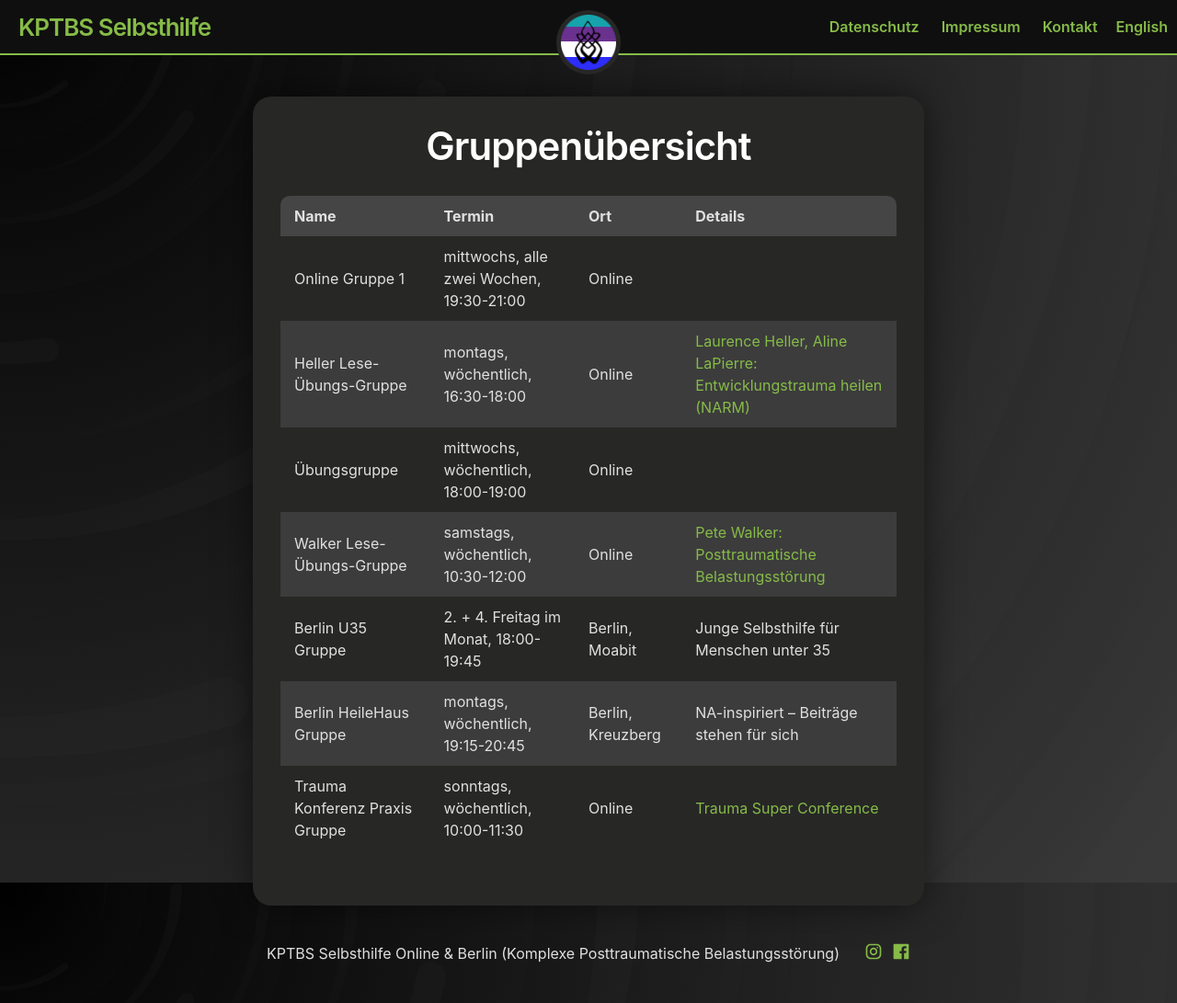
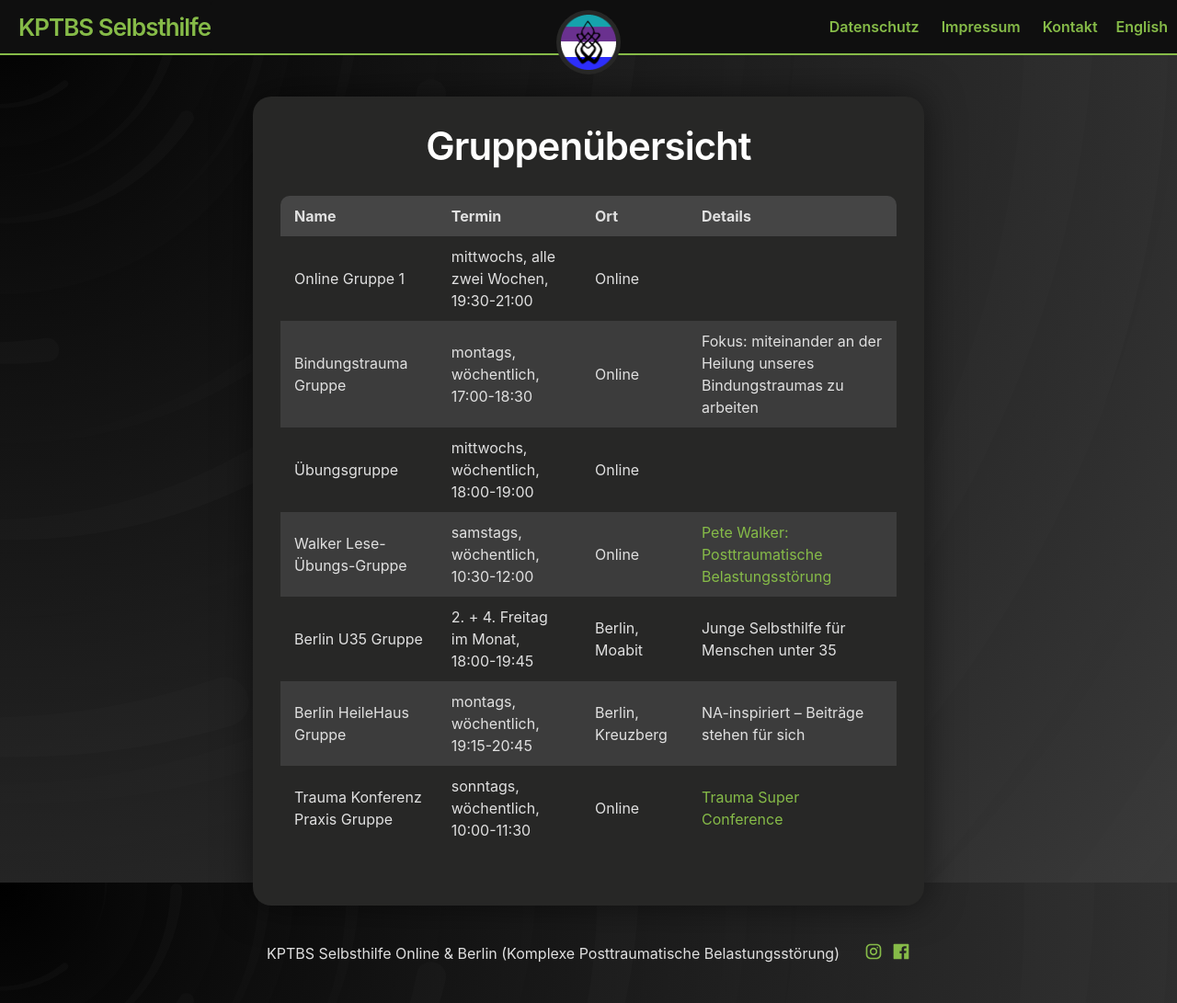
Before and after one commit to 3xz/k-ptbs, a Jekyll site: the page built from _posts/2023-07-13-gruppenliste.md, in a window 1280 px wide and 1091 px high. Shown: the whole window at 92% size. Built offline with Jekyll 4.4.1, drawn with Linux system fonts in a browser that asks for light colours.

Commit message:
Update 2023-07-13-gruppenliste.md

```diff
--- a/_posts/2023-07-13-gruppenliste.md
+++ b/_posts/2023-07-13-gruppenliste.md
@@ -6,7 +6,7 @@ title: Gruppenübersicht
 | Name | Termin | Ort | Details |
 | --- | --- | --- | --- |
 | Online Gruppe 1 | mittwochs, alle zwei Wochen, 19:30-21:00 | Online |  |
-| Heller Lese-Übungs-Gruppe | montags, wöchentlich, 16:30-18:00 | Online |  [Laurence Heller, Aline LaPierre: Entwicklungstrauma heilen (NARM)](https://www.amazon.de/dp/3466309220/)   |
+| Bindungstrauma Gruppe | montags, wöchentlich, 17:00-18:30 | Online | Fokus: miteinander an der Heilung unseres Bindungstraumas zu arbeiten |
 | Übungsgruppe | mittwochs, wöchentlich, 18:00-19:00 | Online |     |
 | Walker Lese-Übungs-Gruppe | samstags, wöchentlich, 10:30-12:00 | Online | [Pete Walker: Posttraumatische Belastungsstörung](https://www.amazon.de/dp/3962570756/) |
 | Berlin U35 Gruppe | 2. + 4. Freitag im Monat, 18:00-19:45 | Berlin, Moabit | Junge Selbsthilfe für Menschen unter 35 |
```
